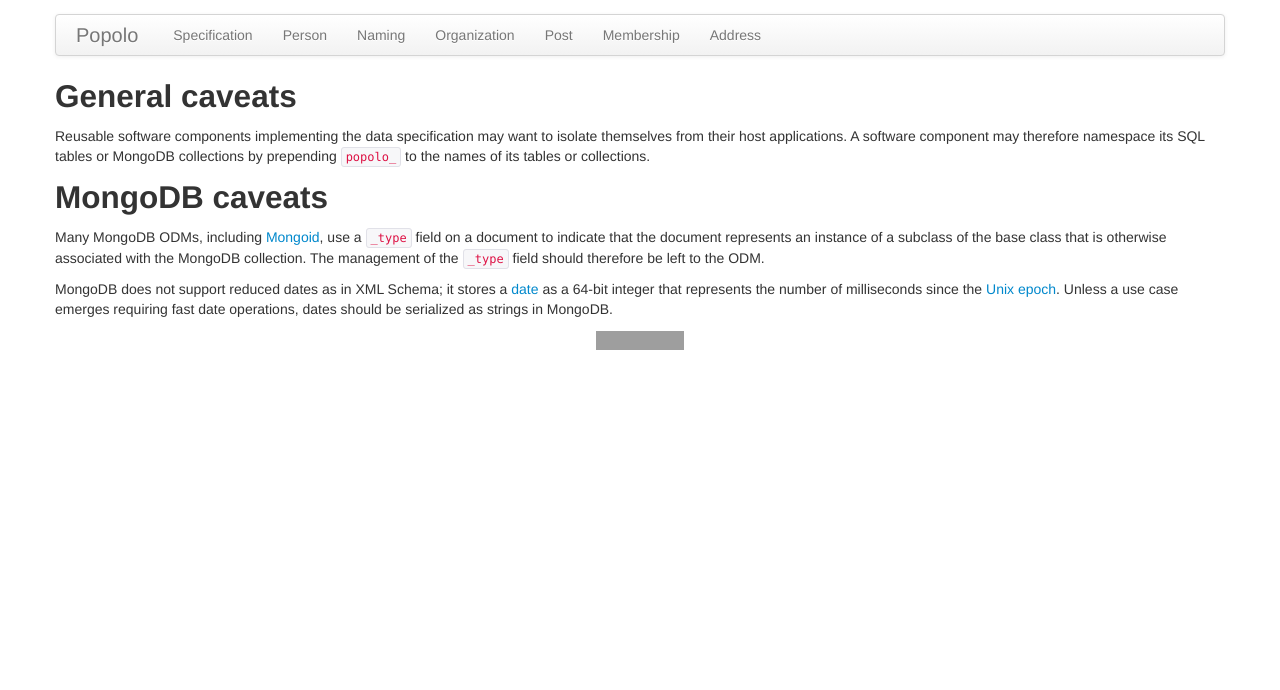
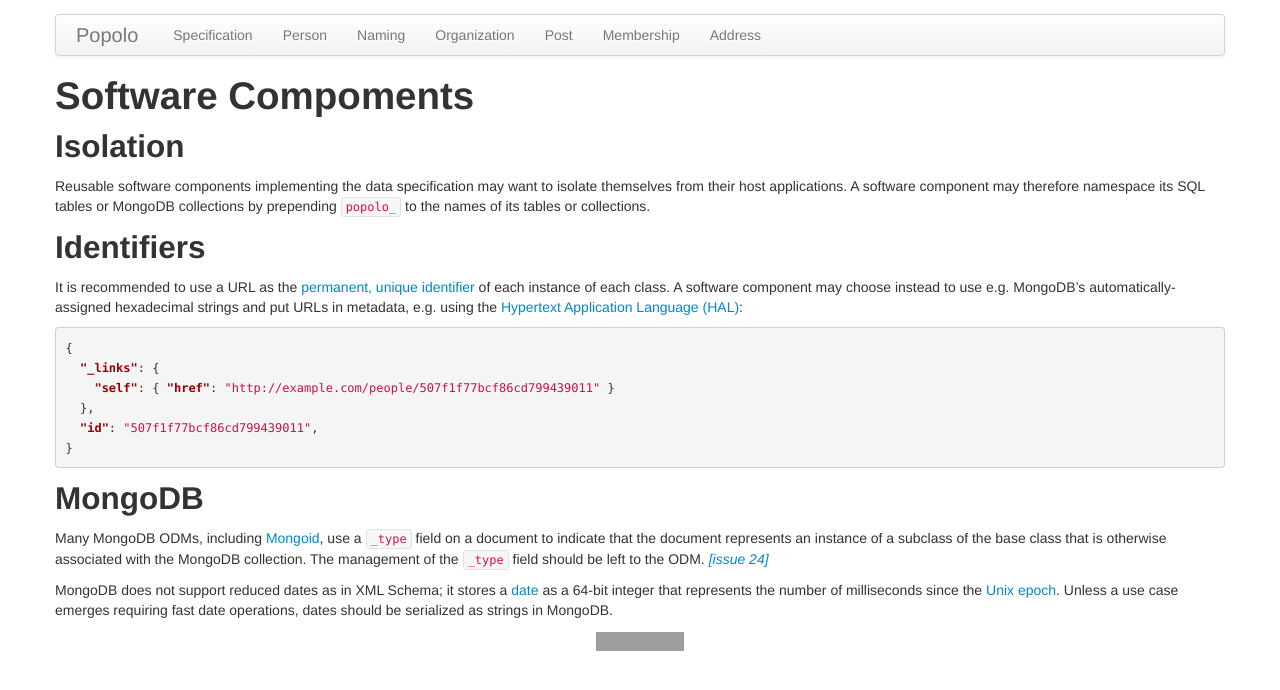
Before and after one commit to popolo-project/popolo-spec, a Jekyll site: the page built from components.md, in a window 1280 px wide. Shown: the top 690 px of the page. Built offline with Jekyll 4.4.1, drawn with Linux system fonts in a browser that asks for light colours; nearby versions of some CDN libraries; Markdown is read by kramdown in place of the engine named in the settings; grey boxes are pictures that could not be loaded.

Commit message:
add advice on identifiers

````diff
--- a/components.md
+++ b/components.md
@@ -5,12 +5,27 @@ id: components
 ---
 {% include navigation.html %}
 
-## General caveats
+# Software Compoments
+
+## Isolation
 
 Reusable software components implementing the data specification may want to isolate themselves from their host applications. A software component may therefore namespace its SQL tables or MongoDB collections by prepending `popolo_` to the names of its tables or collections.
 
-## MongoDB caveats
+## Identifiers
 
-Many MongoDB ODMs, including [Mongoid](http://mongoid.org/), use a `_type` field on a document to indicate that the document represents an instance of a subclass of the base class that is otherwise associated with the MongoDB collection. The management of the `_type` field should therefore be left to the ODM.
+It is recommended to use a URL as the [permanent, unique identifier](/specs/#use-cases-and-requirements) of each instance of each class. A software component may choose instead to use e.g. MongoDB's automatically-assigned hexadecimal strings and put URLs in metadata, e.g. using the [Hypertext Application Language (HAL)](http://stateless.co/hal_specification.html):
+
+```json
+{
+  "_links": {
+    "self": { "href": "http://example.com/people/507f1f77bcf86cd799439011" }
+  },
+  "id": "507f1f77bcf86cd799439011",
+}
+```
+
+## MongoDB
+
+Many MongoDB ODMs, including [Mongoid](http://mongoid.org/), use a `_type` field on a document to indicate that the document represents an instance of a subclass of the base class that is otherwise associated with the MongoDB collection. The management of the `_type` field should be left to the ODM. [*[issue 24]*](https://github.com/opennorth/popolo-spec/issues/24)
 
 MongoDB does not support reduced dates as in XML Schema; it stores a [date](http://docs.mongodb.org/manual/core/document/#date) as a 64-bit integer that represents the number of milliseconds since the [Unix epoch](http://en.wikipedia.org/wiki/Unix_time). Unless a use case emerges requiring fast date operations, dates should be serialized as strings in MongoDB.
````
